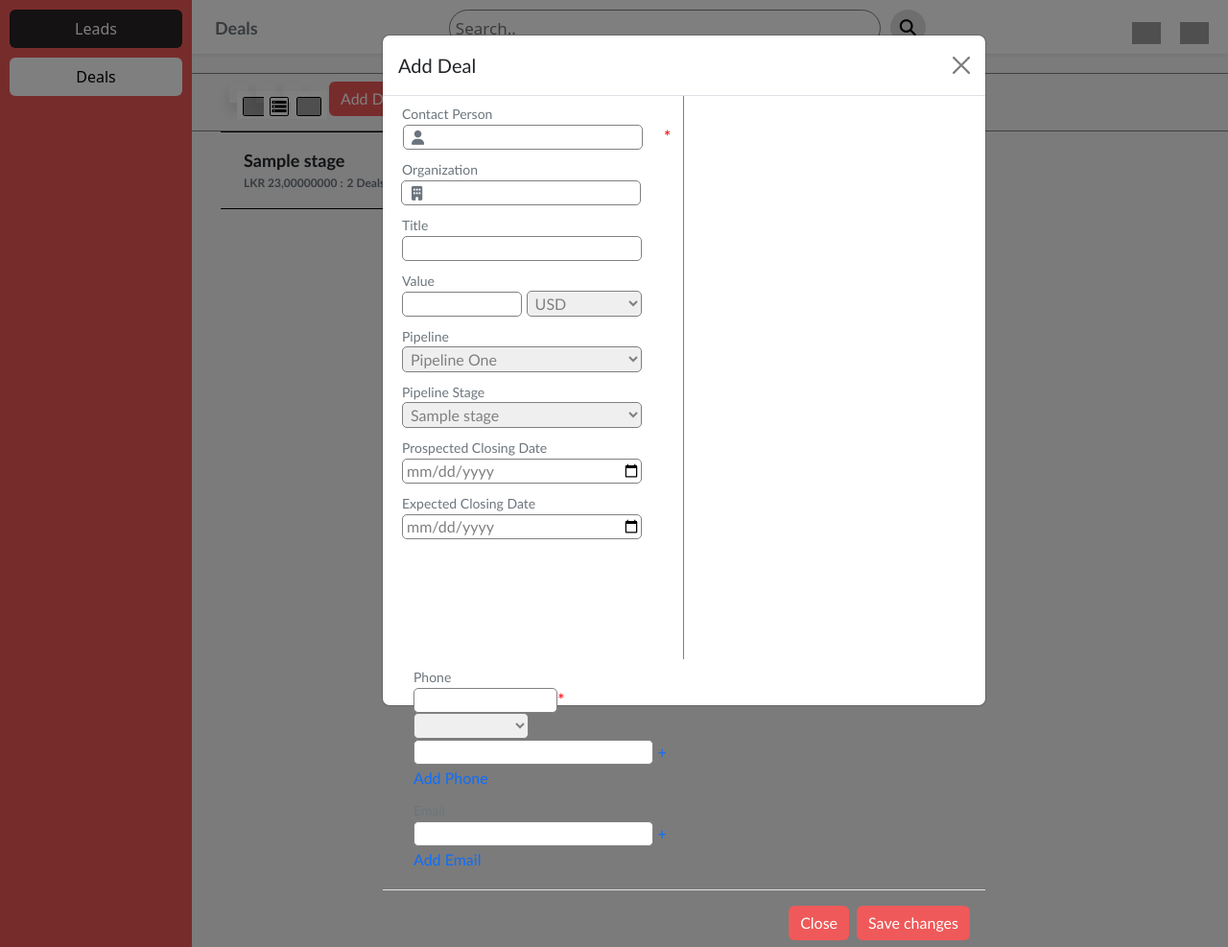
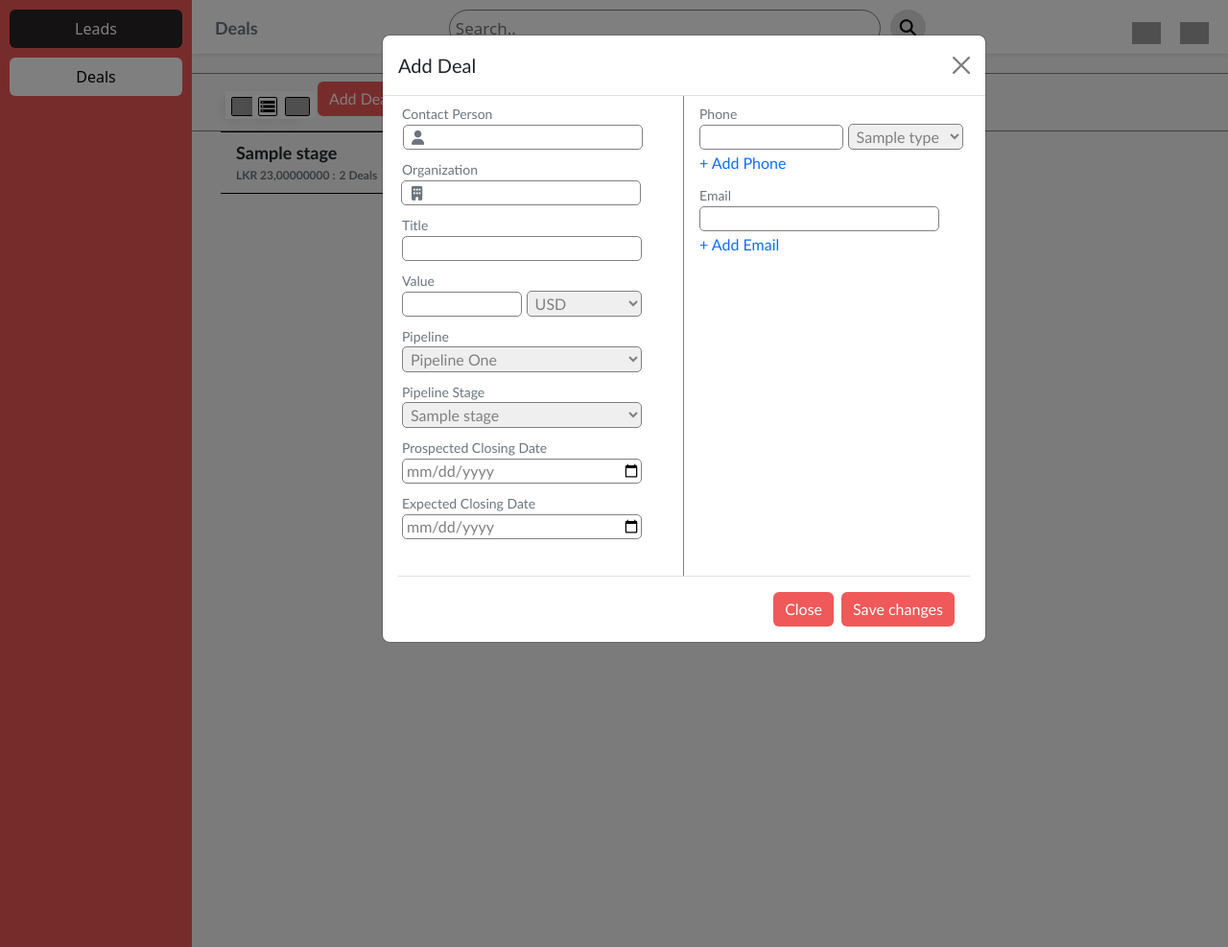
Before and after one commit to SmpManeth/pipedrive-php, a PHP site: page /dashboard.php in a window 1280 px wide, after a click on "Add Deal". Shown: the whole page at 96% size. Run offline with PHP 8.4, Linux system fonts and the light colour scheme; the visitor is signed in with stand-in values (Sample User, id 1); tables that the repository leaves empty or names only in its code hold one stand-in row (values such as "Sample post"); data that the repository does not hold is empty; some libraries are stand-ins or nearby versions; grey boxes are pictures that could not be loaded.

Commit message:
Dropdown menu

```diff
--- a/app/includes/deals.php
+++ b/app/includes/deals.php
@@ -2,6 +2,7 @@
 $deals = selectAll('deal');
 $stages = selectAll('stages');
 $currencies = selectAll('currency');
+$mob_type = selectAll('phone_type');
 // dd($currencies);
 ?>
 
@@ -81,6 +82,7 @@ $currencies = selectAll('currency');
             <div class="modal-content">
                 <div class="modal-header">
                     <h5 class="modal-title" id="exampleModalLabel">Add Deal</h5>
+
                     <button type="button" class="btn-close" data-bs-dismiss="modal" aria-label="Close"></button>
                 </div>
                 <div class="modal-body p-0 ps-3 pe-3">
@@ -94,7 +96,7 @@ $currencies = selectAll('currency');
                                         <p class="">Contact Person</p>
                                         <i class="fa fa-user icon"></i>
                                         <input class="input-field input-text" name="Contact_person_Name" type="text">
-                                        <span class='red-message'>* <?php echo $nameErr;?></span>
+                                        <span class='red-message'> <?php echo $nameErr;?></span>
                                         </div>
 
                                     <div class="model-item text-muted">
@@ -109,25 +111,21 @@ $currencies = selectAll('currency');
                                     </div>
                                     <div class="model-item text-muted">
                                         <p class="">Value</p>
-                                        <!--  priya edited -->
-
                                         <input class="input-field" type="text" name="value" style="width: 125px;">
                                         <select class="input-field" name="currency" id=""
                                             style="width: 120px; height: 27px; padding: 0px;">
                                             <?php foreach ($currencies as $key => $currency) { ?>
                                             <option class="" value="<?php echo $currency['curr_id'] ?>">
                                                 <?php echo $currency['currency_name'] ?></option>
-                                            <?php   }
+                                            <?php
+                                             }
 
 
                                  ?>
+                                         </select>
+                                             </div>
 
-
-                                        </select>
-                                    </div>
-
-
-                                    <div class="model-item text-muted">
+                                 <div class="model-item text-muted">
                                         <p class="">Pipeline</p>
                                         <select class="input-field" name="pipeline" id=""
                                             style="height: 27px; padding: 0px;">
@@ -161,45 +159,42 @@ $currencies = selectAll('currency');
                                         <input class="input-field" type="date" name="expected_closing_date">
                                     </div>
                                 </div>
-                            </div>
+
 
 
                      </div>
 
                      <div class="col-6 p-2 ps-3">
-                                <div class="model-item text-muted">
+                                    <div class="model-item text-muted">
                                     <p class="">Phone</p>
-
                                     <input class="input-field" type="text" name="value" maxlength="10" style="width: 150px;">
-                                    <span class='red-message'>* <?php echo $phonenoErr;?></span>
+                                    <span class='red-message'> <?php echo $phonenoErr;?></span>
                                       <select class="input-field" name="phone category" id=""
                                         style="width: 120px; height: 27px; padding: 0px;">
-                                        <?php foreach ($xxx as $key => $xxx) { ?>
-                                        <option class="" value="<?php echo $xxx['stage_id'] ?>">
-                                            <?php echo $xxx['xxx_name'] ?></option>
+                                        <?php foreach ($mob_type as $key => $phone_type) { ?>
+                                        <option class="" value="<?php echo $phone_type['pho_type_id'] ?>">
+                                            <?php echo $phone_type['type_name'] ?></option>
                                         <?php   } ?>
-
-                                        <input class="input-field" type="text" name="Add Phone">
-
-                                        <a class="add_field_button text-decoration-none  h6"> + Add Phone </a>
-                                        <div class="input_fields_wrap">
+                                        </select>
+                                       <br>
+                                        <!-- <input class="input-field" type="text" name="Add Phone"> -->
+                                        <a class="add_f_button text-decoration-none  h6"> + Add Phone </a>
+                                        <div class="input_wrap" >
                                         </div>
                                 </div>
 
                         <div class="model-item text-muted">
                            <p class="">Email</p>
-
-
                            <input class="input-field" type="text" name="email">
+                           <br>
                            <a class="add_f_button text-decoration-none  h6"> + Add Email </a>
                            <div class="input_wrap">
                            </div>
+
                         </div>
+                     </div>
+                  </div>
 
-
-                     </div>
-
-                  </div>
                   <div class="modal-footer">
 
                      <button type="button" class="btn btn-secondary" data-bs-dismiss="modal">Close</button>
--- a/assets/css/style.css
+++ b/assets/css/style.css
@@ -457,12 +457,12 @@ position: relative;
 
 width: 630px;
 /* width: 620px; */
-height: 700px;
+
 /* height: 727px; */
 }
 .left-col-deal{
   border-right: 1px solid gray;
-  height:587px;
+  height:500px;
 }
  .pipeline {
    position: relative;
```
